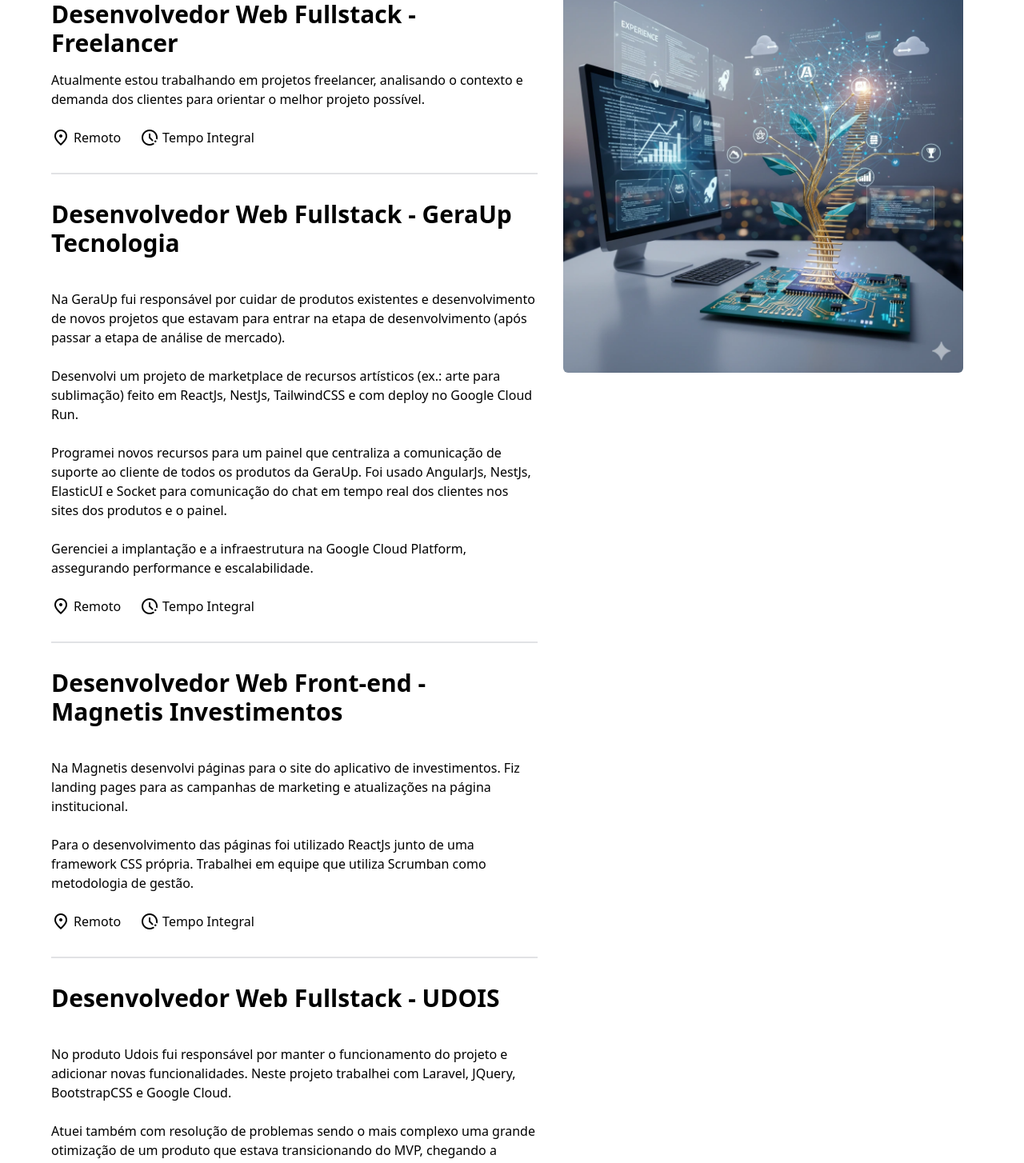
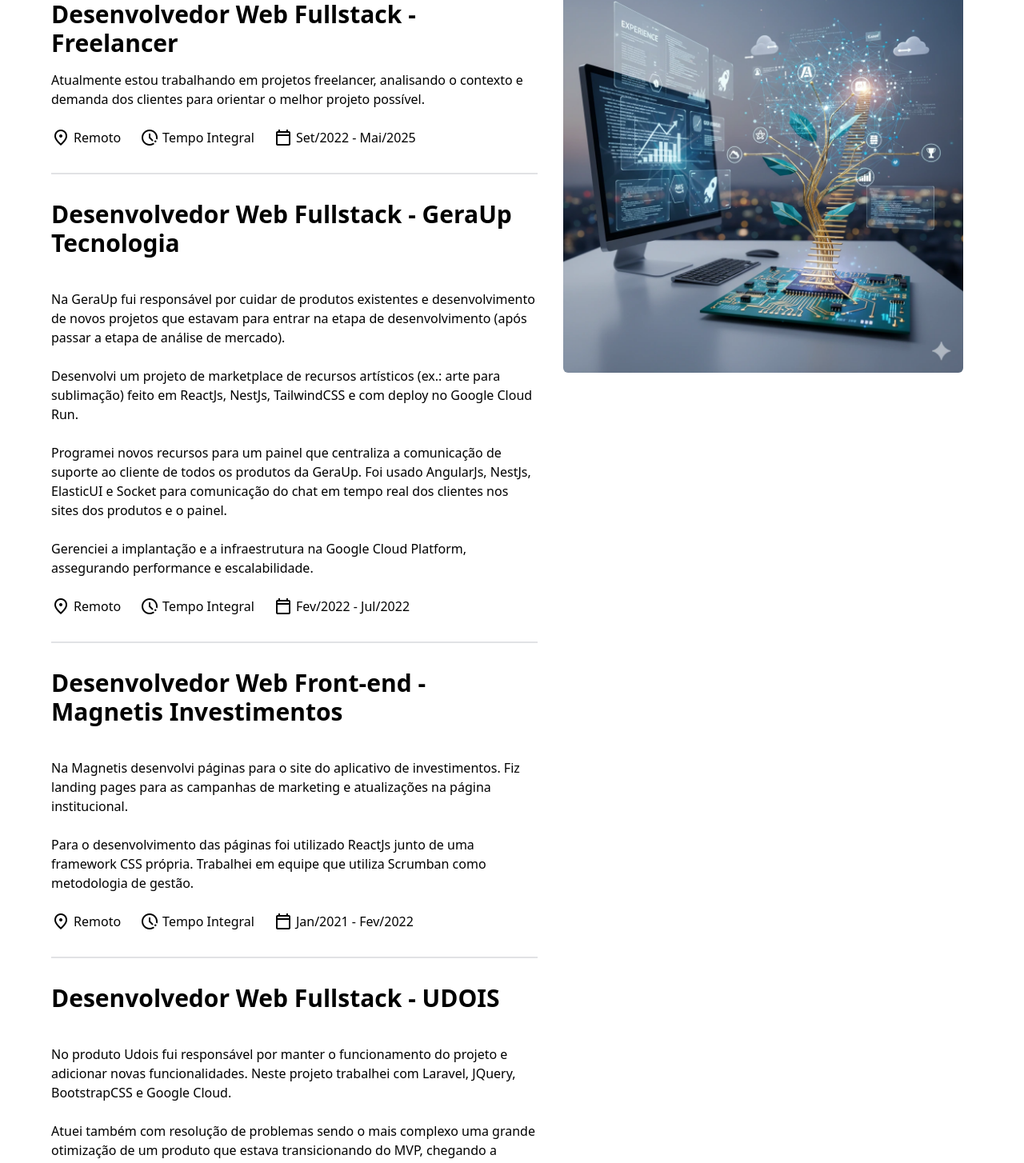
Before and after one commit to matheussilva2/Portfolio, an Angular app: page / in a window 1280 px wide. Shown: the part 2589-4043 px from the top of the page at 80% size. Built offline with nearby package versions, Linux system fonts and the light colour scheme.

Commit message:
feat: added work date period

```diff
--- a/src/app/components/shared/experience-card/experience-card.html
+++ b/src/app/components/shared/experience-card/experience-card.html
@@ -16,5 +16,11 @@
             </span>
             <span>{{schedule()}}</span>
         </div>
+        <div class="flex items-center gap-1">
+            <span class="material-symbols-outlined">
+                calendar_today
+            </span>
+            <span>{{date()}}</span>
+        </div>
     </div>
 </div>
--- a/src/app/components/shared/experience-card/experience-card.ts
+++ b/src/app/components/shared/experience-card/experience-card.ts
@@ -10,4 +10,5 @@ export class ExperienceCard {
   readonly description = input.required<string>();
   readonly location = input.required<string>();
   readonly schedule = input.required<string>();
+  readonly date = input.required<string>();
 }
--- a/src/app/core/constants/experiences.ts
+++ b/src/app/core/constants/experiences.ts
@@ -3,6 +3,7 @@ export interface Experience {
     description: string;
     location: string;
     schedule: string;
+    date: string;
 }
 
 export const EXPERIENCES: Experience[] = [
@@ -10,7 +11,8 @@ export const EXPERIENCES: Experience[] = [
         title: "Desenvolvedor Web Fullstack - Freelancer",
         description: "Atualmente estou trabalhando em projetos freelancer, analisando o contexto e demanda dos clientes para orientar o melhor projeto possível.",
         location: "Remoto",
-        schedule: "Tempo Integral"
+        schedule: "Tempo Integral",
+        date: "Set/2022 - Mai/2025"
     },
     {
         title: "Desenvolvedor Web Fullstack - GeraUp Tecnologia",
@@ -24,7 +26,8 @@ export const EXPERIENCES: Experience[] = [
                 Gerenciei a implantação e a infraestrutura na Google Cloud Platform, assegurando performance e escalabilidade.
         `,
         location: "Remoto",
-        schedule: "Tempo Integral"
+        schedule: "Tempo Integral",
+        date: "Fev/2022 - Jul/2022"
     },
     {
         title: "Desenvolvedor Web Front-end - Magnetis Investimentos",
@@ -34,7 +37,8 @@ export const EXPERIENCES: Experience[] = [
             Para o desenvolvimento das páginas foi utilizado ReactJs junto de uma framework CSS própria. Trabalhei em equipe que utiliza Scrumban como metodologia de gestão.
         `,
         location: "Remoto",
-        schedule: "Tempo Integral"
+        schedule: "Tempo Integral",
+        date: "Jan/2021 - Fev/2022"
     },
     {
         title: "Desenvolvedor Web Fullstack - UDOIS",
@@ -46,7 +50,8 @@ export const EXPERIENCES: Experience[] = [
             Nesta mesma experiência desenvolvi um projeto em Node/Express e Angular para um sistema de criação de rifas.
         `,
         location: "Remoto",
-        schedule: "Tempo Integral"
+        schedule: "Tempo Integral",
+        date: "Jan/2021 - Fev/2022"
     },
     {
         title: "Desenvolvedor Web Fullstack - Freelancer",
@@ -54,6 +59,7 @@ export const EXPERIENCES: Experience[] = [
             Desenvolvi sites utilizando PHP e tecnologias de front-end, atendendo a diversas demandas de clientes.
         `,
         location: "Remoto",
-        schedule: "Tempo Integral"
+        schedule: "Tempo Integral",
+        date: "Set/2019 - Jan/2021"
     },
 ];
--- a/src/app/screens/home/home.html
+++ b/src/app/screens/home/home.html
@@ -72,6 +72,7 @@
                     [description]="experience.description"
                     [location]="experience.location"
                     [schedule]="experience.schedule"
+                    [date]="experience.date"
                 />
             }
         </div>
--- a/src/index.html
+++ b/src/index.html
@@ -8,7 +8,7 @@
   <meta name="robots" />
   <meta name="viewport" content="width=device-width, initial-scale=1">
   <link rel="icon" type="image/x-icon" href="favicon.ico">
-  <link rel="stylesheet" href="https://fonts.googleapis.com/css2?family=Material+Symbols+Outlined:opsz,wght,FILL,GRAD@20..48,100..700,0..1,-50..200&icon_names=location_on,pace" />
+  <link rel="stylesheet" href="https://fonts.googleapis.com/css2?family=Material+Symbols+Outlined:opsz,wght,FILL,GRAD@24,400,0,0" />
 </head>
 <body>
   <app-root></app-root>
```
